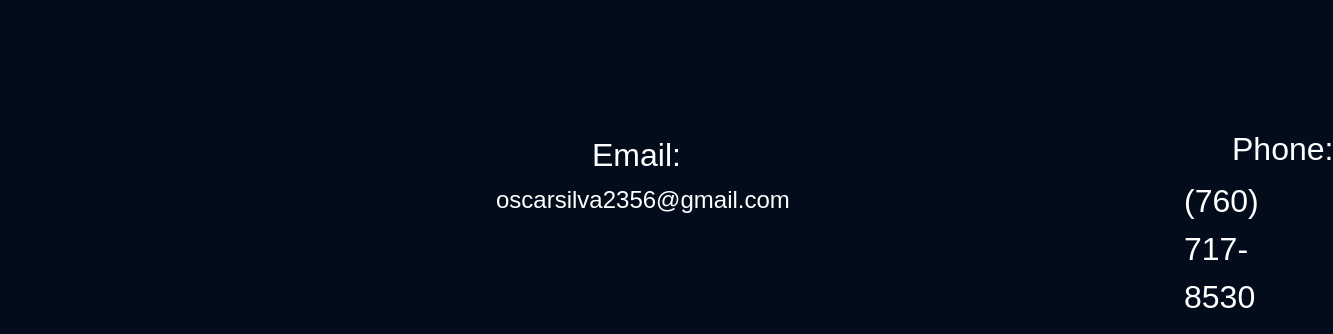
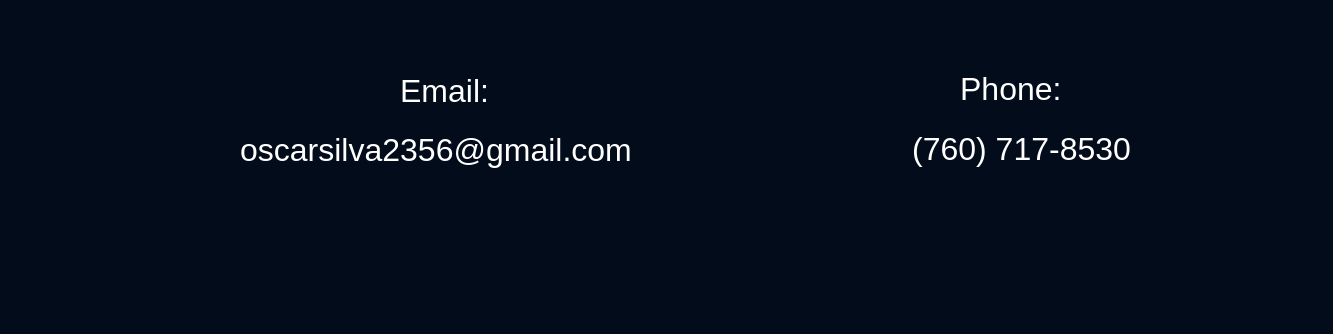
Before and after one commit to Ozz760/showCase, a React (Create React App) app: page / in a window 1280 px wide. Shown: the part 2801-3135 px from the top of the page, 1333 px wide, since content can reach past the window. After the commit the page ends 2990 px from the top, so only its background shows below. Built offline with nearby package versions, Linux system fonts and the light colour scheme.

Commit message:
Changed some of the section for laptops

```diff
--- a/src/components/pages/AboutMe/AboutMe.css
+++ b/src/components/pages/AboutMe/AboutMe.css
@@ -38,7 +38,7 @@
     margin-left: 1rem;
     position: absolute;
     margin:auto 65%;
-    margin-top: -12.5rem;
+    margin-top: -16rem;
 }
 
 .list-skills {
--- a/src/components/pages/Contact/Contact.css
+++ b/src/components/pages/Contact/Contact.css
@@ -1,28 +1,30 @@
 .contact-title {
     font-size: 2.5rem;
     font-weight: bold;
-    margin-bottom: 9rem;
+    margin-bottom: 5rem;
     text-align: center;
     margin-top: 4rem;
 }
 
 .email {
     font-size: 2rem;
-    margin-left: 37rem;
+    margin-left: 25rem;
 }
 
 .email-text {
-    font-size: 1.5rem;
-    margin-left: 31rem;
+    font-size: 2rem;
+    margin-left: 15rem;
+    margin-top: 1rem;
 }
 
 .phone {
     font-size: 2rem;
-    margin-left: 77rem;
-    margin-top: -6.5rem;
+    margin-left: 60rem;
+    margin-top: -7.5rem;
 }
 
 .phone-number {
     font-size: 2rem;
-    margin-left: 74rem;
+    margin-left: 57rem;
+    margin-top: 1rem;
 }
```
